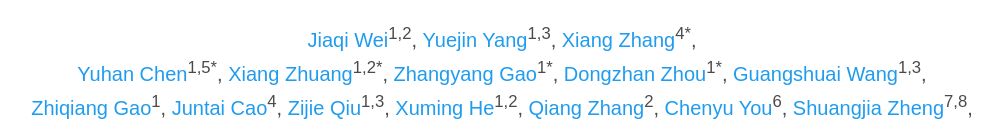
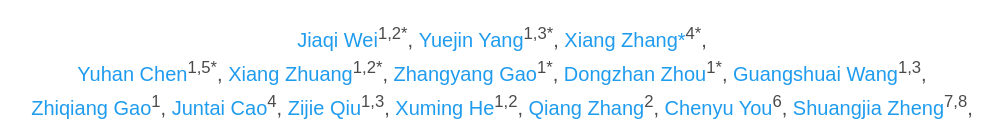
Before and after one commit to AgenticScience/AgenticScience.github.io, a plain HTML site: page index.html in a window 1280 px wide. Shown: the part 253-374 px from the top of the page, without its empty margins (138-1140 px from the left). Drawn offline with nearby package versions, Linux system fonts and the light colour scheme; some icons are missing; a web font is replaced by a local one.

Commit message:
Update index.html

```diff
--- a/index.html
+++ b/index.html
@@ -56,13 +56,13 @@
                             <div class="is-size-5 publication-authors">
                               <!-- 第一行：只显示前两个作者 -->
                               <span class="author-block">
-                                <a href="https://upup-wei.github.io/" target="_blank">Jiaqi Wei</a><sup>1,2</sup>,
+                                <a href="https://upup-wei.github.io/" target="_blank">Jiaqi Wei</a><sup>1,2*</sup>,
                               </span>
                               <span class="author-block">
-                                <a href="https://github.com/QQingDDan" target="_blank">Yuejin Yang</a><sup>1,3</sup>,
+                                <a href="https://github.com/QQingDDan" target="_blank">Yuejin Yang</a><sup>1,3*</sup>,
                               </span>
                                <span class="author-block">
-                                  <a href="https://scholar.google.com/citations?user=rHLK5ggAAAAJ&hl=zh-CN" target="_blank">Xiang Zhang</a><sup>4*</sup>,</span>
+                                  <a href="https://scholar.google.com/citations?user=rHLK5ggAAAAJ&hl=zh-CN" target="_blank">Xiang Zhang*</a><sup>4*</sup>,</span>
                               </span>
                             </div>
 
```
